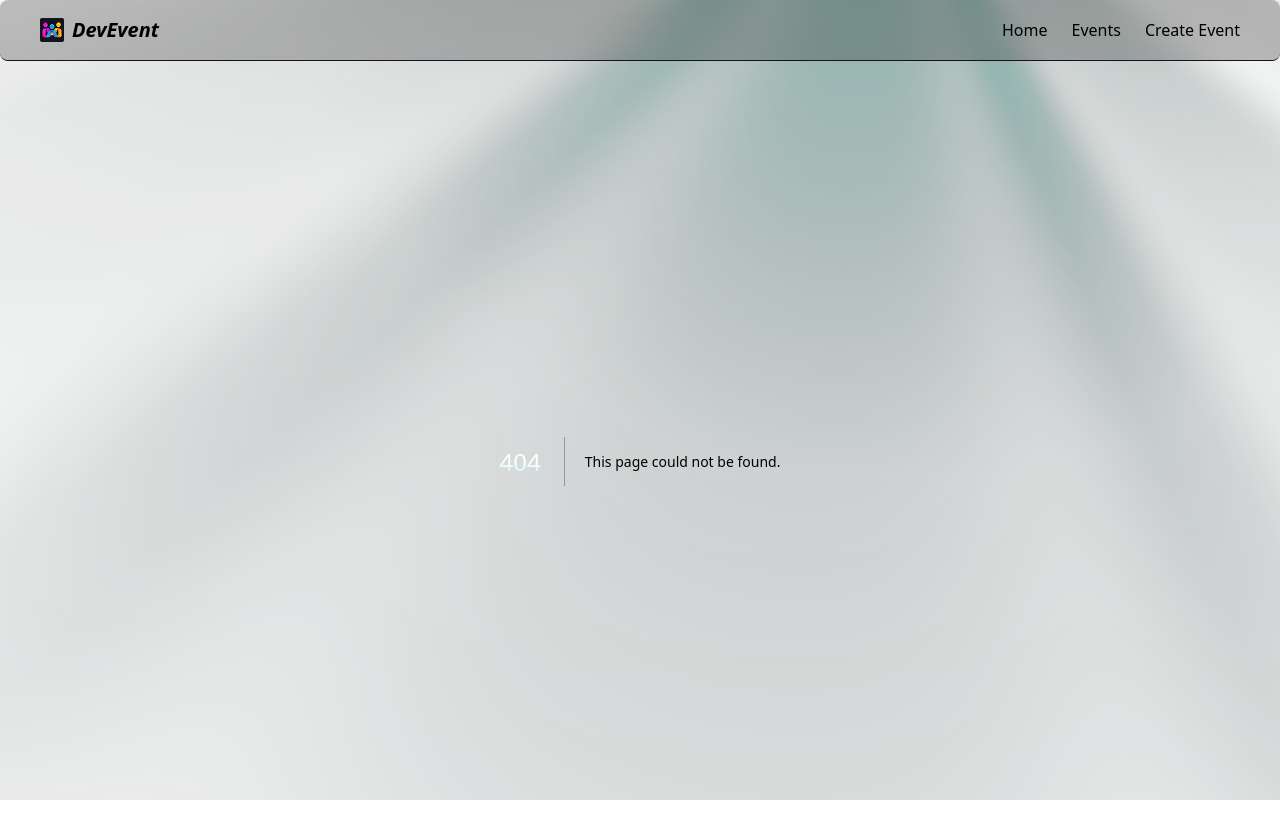
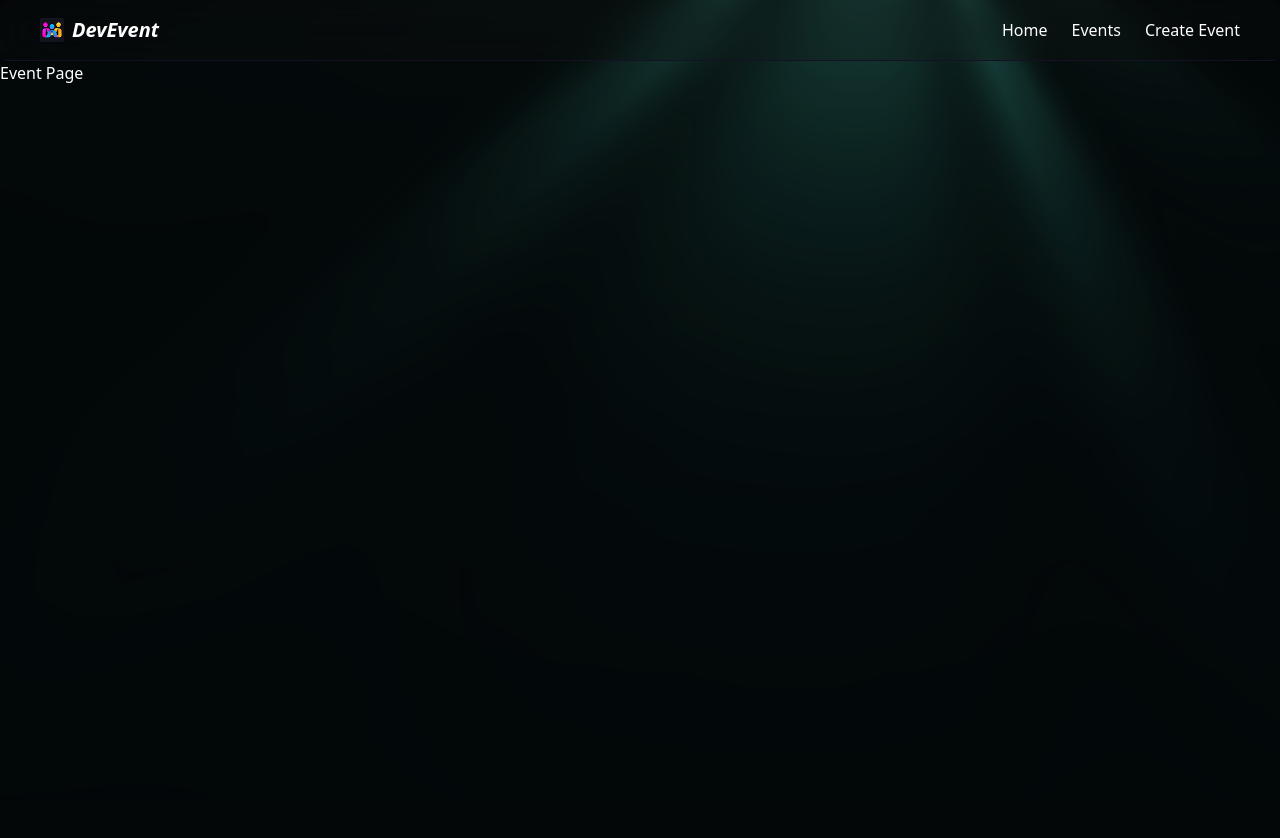
Before and after one commit to Shivathmika20/Dev-Events, a Next.js app: page /events/1 in a window 1280 px wide. Before the commit this address had no page. Shown: the top 838 px of the page. After the commit the page ends 800 px from the top, so only its background shows below. Built offline with nearby package versions, Linux system fonts and the light colour scheme; a web font is replaced by a local one.

Commit message:
feat: Added EventPage component and refactored event data handling

```diff
--- /dev/null
+++ b/app/events/[slug]/page.tsx
@@ -0,0 +1,5 @@
+export default function EventPage () {
+  return (
+    <div>Event Page</div>
+  )
+}
--- a/app/page.tsx
+++ b/app/page.tsx
@@ -1,33 +1,6 @@
 import Explorebtn from '@/components/Explorebtn'
 import EventCard from '@/components/EventCard'
-const events=[
-  {
-    title:"Hackathon 2024",
-    image:"/images/event1.png",
-    location:"Oslo, Norway",
-    slug:"hackathon-2024",
-    date:"25th Dec 2024",
-    time:"10:00 AM - 6:00 PM"
-  },
-  {
-    title:"Hackathon 2025",
-    image:"/images/event2.png",
-    location:"Stockholm, Sweden",
-    slug:"hackathon-2025",
-    date:"15th Jan 2025",
-    time:"9:00 AM - 5:00 PM"
-  },
-  {
-    title:"Hackathon 2026",
-    image:"/images/event3.png",
-    location:"Copenhagen, Denmark",
-    slug:"hackathon-2026",
-    date:"10th Feb 2026",
-    time:"11:00 AM - 7:00 PM"
-  },
-
-]
-
+import events from '@/lib/data'
 export default function Home() {
   return (
     <section className="mx-6">
--- a/components/EventCard.tsx
+++ b/components/EventCard.tsx
@@ -17,7 +17,7 @@ const EventCard = ({title,image,slug,location,date,time}:Props) => {
           <Image src={image} alt={title} width={415} height={300} className="poster"/>
 
           <div className="flex items-center gap-2">
-            <Image src='icons/pin.svg' alt='location' width={16} height={16}/>
+            <Image src='icons/pin.svg' alt='location' width={12} height={12}/>
             <p>{location}</p>
           </div>
 
@@ -25,11 +25,11 @@ const EventCard = ({title,image,slug,location,date,time}:Props) => {
 
           <div className="datetime">
               <div>
-                <Image src='icons/calendar.svg' alt='date' width={16} height={16} className="calendar-icon"/>
+                <Image src='icons/calendar.svg' alt='date' width={12} height={12} className="calendar-icon"/>
                 <p>{date}</p>
               </div>
               <div>
-                <Image src='icons/clock.svg' alt='time' width={16} height={16} className="calendar-icon"/>
+                <Image src='icons/clock.svg' alt='time' width={12} height={12} className="calendar-icon"/>
                 <p>{time}</p>
               </div>
           </div>
--- a/lib/data.ts
+++ b/lib/data.ts
@@ -57,7 +57,7 @@ export const events: EventItem[] = [
     time: "10:00 AM",
   },
   {
-    image: "/images/events-full.png",
+    image: "/images/event-full.png",
     title: "Open Source Summit North America 2026",
     slug: "oss-na-2026",
     location: "Vancouver, Canada",
```
